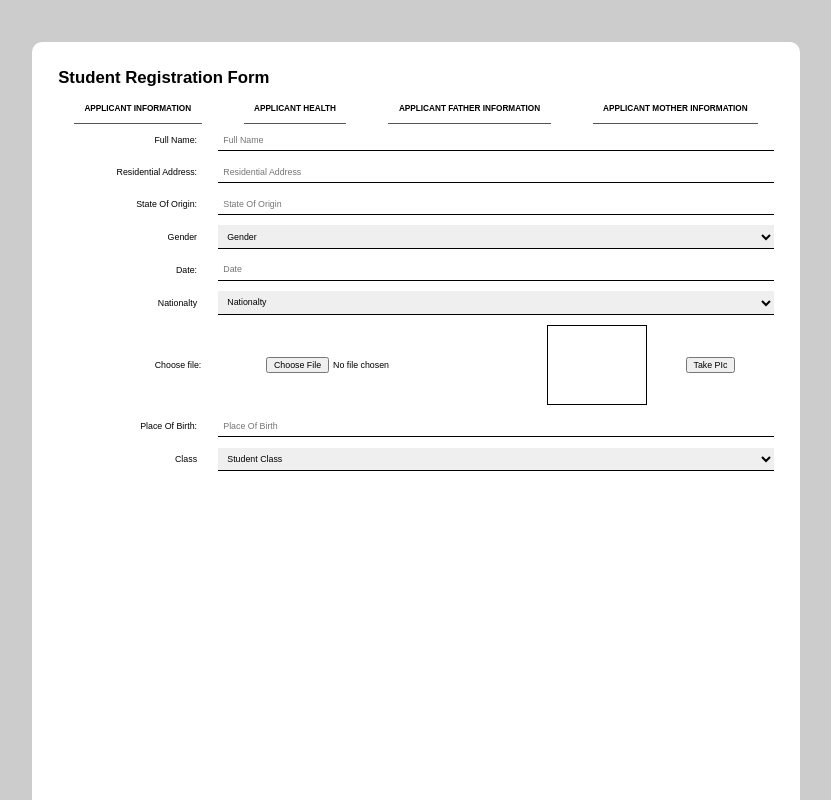
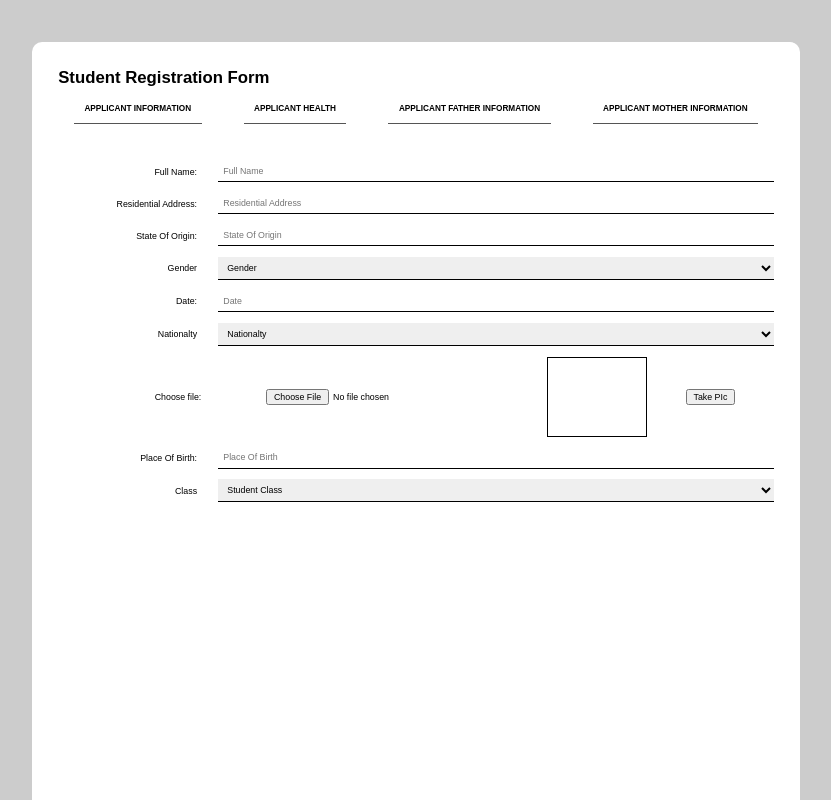
Before and after one commit to wolfmanabd/registration_form, a plain HTML site: page index.html in a window 1280 px wide. Shown: the top 800 px of the page, without its empty margins (224-1055 px from the left). Drawn offline with Linux system fonts and the light colour scheme; a script that the page names is missing.

Commit message:
fourth commit

```diff
--- a/css/stylex.css
+++ b/css/stylex.css
@@ -50,7 +50,7 @@ body {
     margin-right: auto;
     padding: 2rem;
     width: 60%;
-    height: 140vh;
+    height: 100vh;
     background-color: #fff;
     border-radius: 10px;
 }
@@ -61,6 +61,7 @@ body {
     display: flex;
     align-items: center;
     justify-content: space-around;
+    margin-bottom: 3rem;
     /* padding: .8rem; */
 
 }
```
